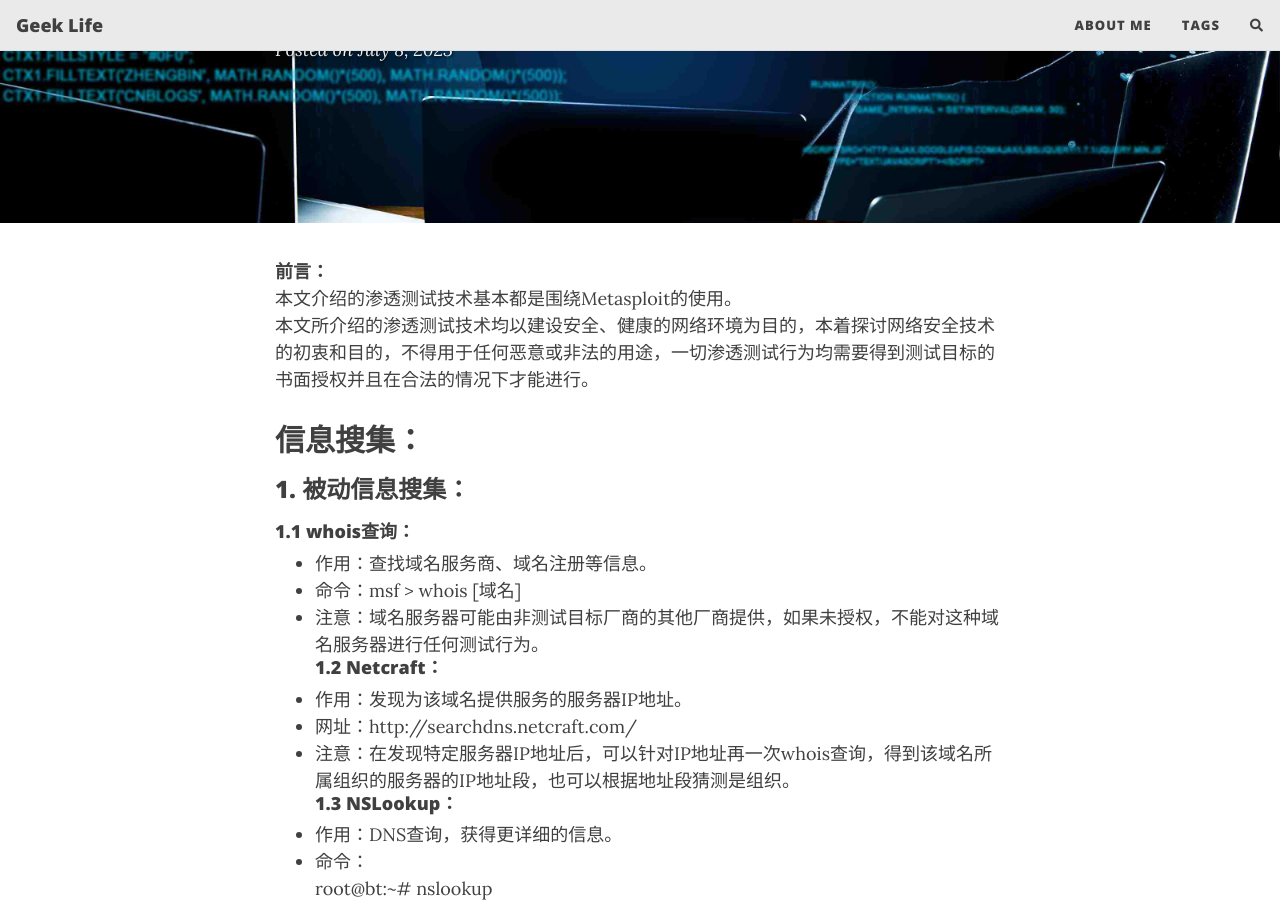
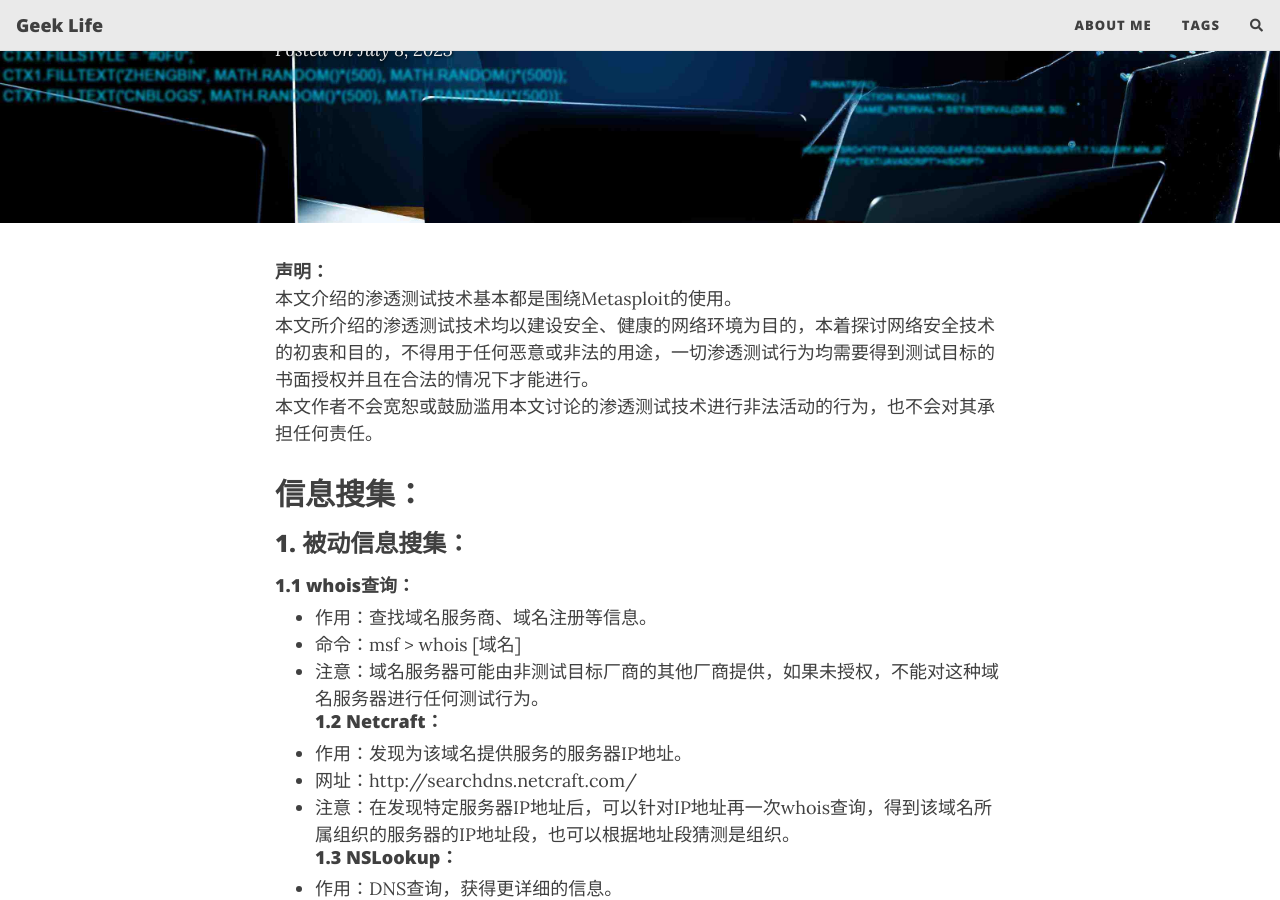
Before and after one commit to a-fickle/a-fickle.github.io, a Jekyll site: the page built from _posts/2023-07-08-Metasploit渗透测试指南1-信息搜集.md, in a window 1280 px wide and 900 px high, scrolled down 375 px. Built offline with Jekyll 4.4.1, drawn with Linux system fonts in a browser that asks for light colours; nearby versions of some CDN libraries; comment, search, counter and statistics services are not loaded.

Commit message:
Update 2023-07-08-Metasploit渗透测试指南1-信息搜集.md

```diff
--- a/_posts/2023-07-08-Metasploit渗透测试指南1-信息搜集.md
+++ b/_posts/2023-07-08-Metasploit渗透测试指南1-信息搜集.md
@@ -7,9 +7,10 @@ tag: [Metasploit,渗透测试]
 cover-img: /assets/img/2023-07-08-Metasploit渗透测试指南1-信息搜集/cover.png
 ---
 
-**前言：**
+**声明：**
 本文介绍的渗透测试技术基本都是围绕Metasploit的使用。
 本文所介绍的渗透测试技术均以建设安全、健康的网络环境为目的，本着探讨网络安全技术的初衷和目的，不得用于任何恶意或非法的用途，一切渗透测试行为均需要得到测试目标的书面授权并且在合法的情况下才能进行。
+本文作者不会宽恕或鼓励滥用本文讨论的渗透测试技术进行非法活动的行为，也不会对其承担任何责任。
 
 
 ## 信息搜集：
```
